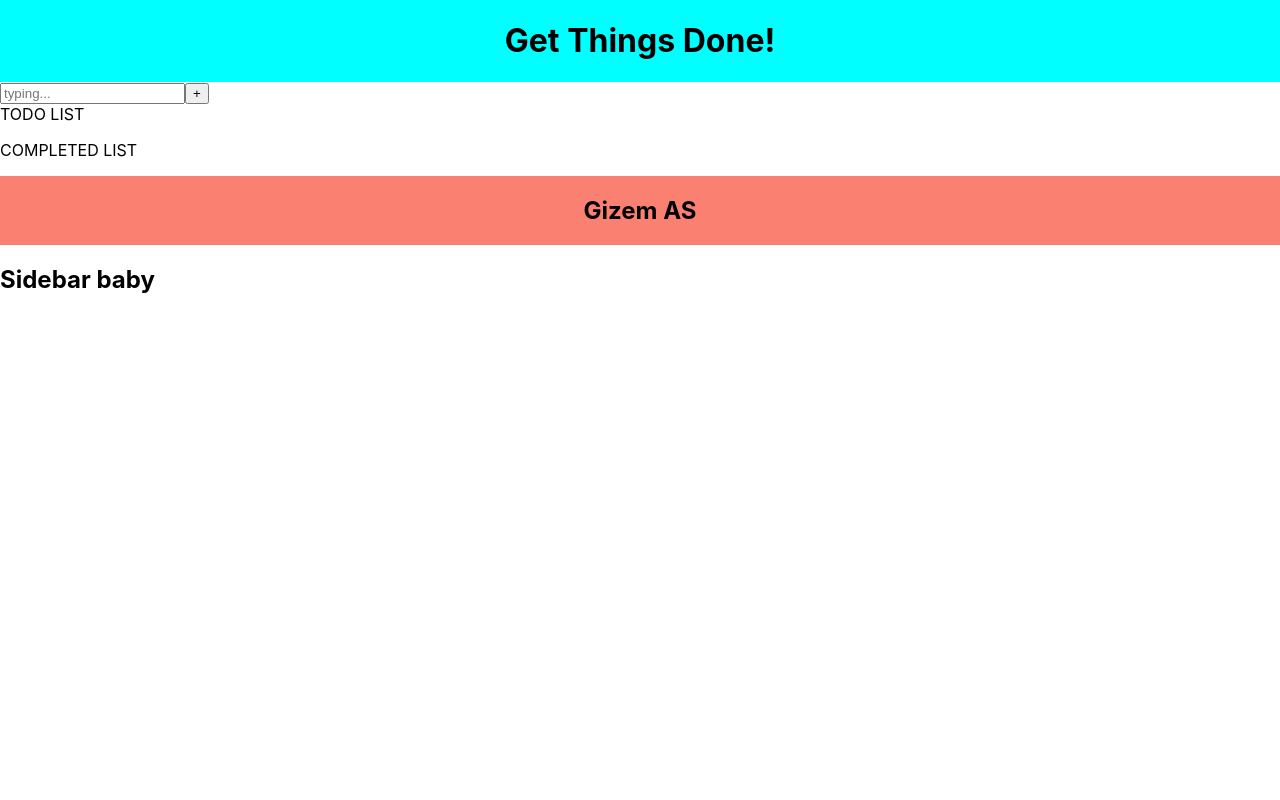
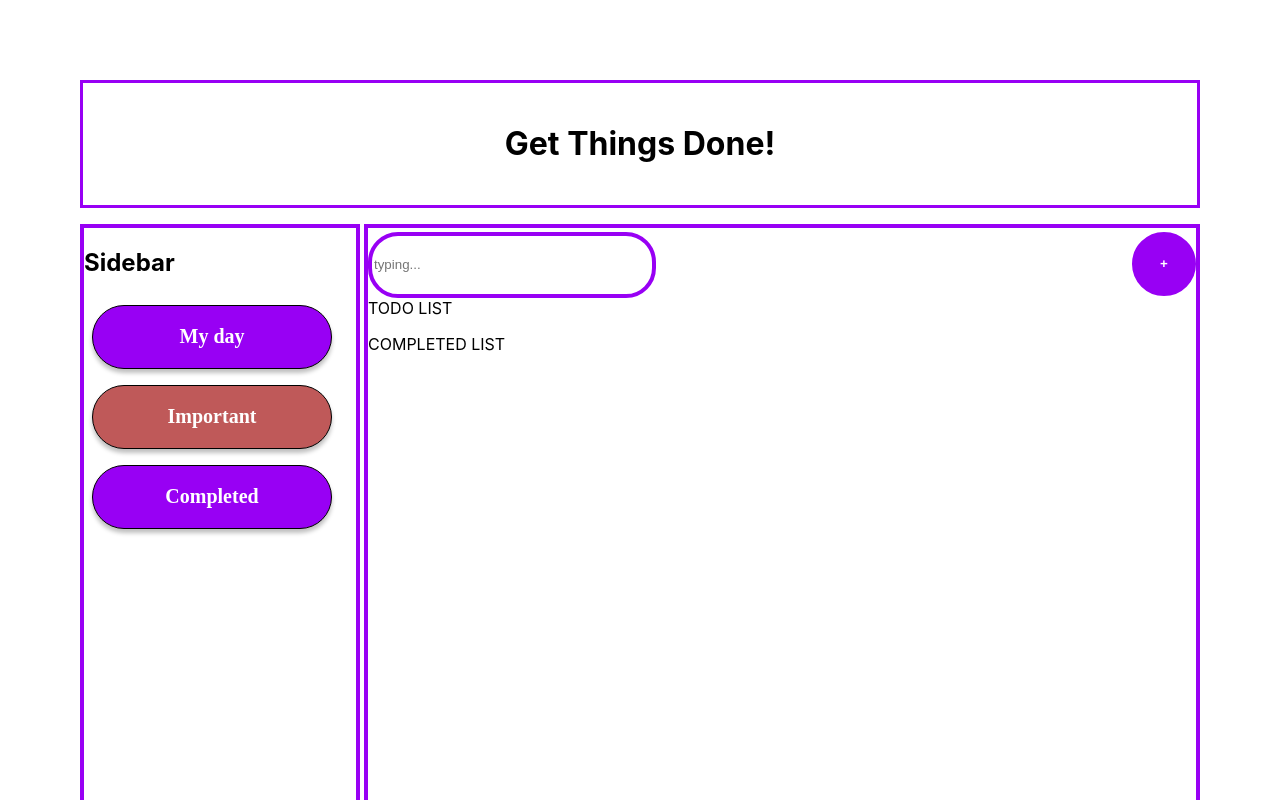
Before and after one commit to gizemayegul/todo_APP, a React (Create React App) app: page / in a window 1280 px wide. Shown: the top 800 px of the page. Built offline with nearby package versions, Linux system fonts and the light colour scheme.

Commit message:
latest changes

```diff
--- a/src/App.js
+++ b/src/App.js
@@ -2,9 +2,10 @@ import React from 'react';
 import TodoComponent from './components/TodoComponent';
 import Header from './components/Header';
 import Footer from './components/Footer';
-import Sidebar from './components/Sidebar';
 import { useReducer, useState } from "react";
 import { v4 as uuid } from 'uuid';
+
+
 const initialTodos = [];
 const reducer = (state, action) => {
   switch (action.type) {
@@ -49,7 +50,7 @@ function App() {
   const notCompletedTodos = todos.filter((todo => todo.completed === false));
   return (
     <div >
-      <Header/>
+      <Header />
       <TodoComponent
         handleAdd={handleAdd}
         handleComplete={handleComplete}
@@ -61,8 +62,8 @@ function App() {
         setItem={setItem}
 
       />
-      <Footer/>
-      <Sidebar/>
+      <Footer />
+
     </div>
   );
 }
--- a/src/components/Sidebar.js
+++ /dev/null
@@ -1,11 +0,0 @@
-import React from 'react';
-
-const Sidebar = () => {
-    return (
-        <div>
-            <h2>Sidebar baby</h2>
-        </div>
-    );
-};
-
-export default Sidebar;
--- a/src/components/TodoComponent.js
+++ b/src/components/TodoComponent.js
@@ -8,35 +8,51 @@ import { faTrash } from '@fortawesome/free-solid-svg-icons';
 const TodoComponent = (props) => {
 
     return (
+        <div className='container'>
+            <aside className='sidebar'>
+                <h1>
+                    Sidebar
+                </h1>
+                <div>
+                    <button className='filter-button'>
+                        <span className='filter-buttontext'>My day </span>
+                    </button>
+                    <button style={{background:"rgba(191, 89, 89, 1)"}}
+                     className='filter-button'>
+                        <span className='filter-buttontext'>Important</span>
+                    </button>
+                    <button className='filter-button' >
+                        <span className='filter-buttontext'>Completed</span></button>
+                </div>
 
-        <div >
+            </aside>
+            <main className='content'>
                 <form onSubmit={props.handleAdd}>
                     <input
+                        className='input-field'
                         placeholder='typing...'
                         onChange={props.handleNewTodo}
                         value={props.item}
                         type='text'
                         id='text'
                     ></input>
-                <button type="submit" ><span>+</span></button>
+                    <button className='input-button' type="submit" >
+                        <span className='plus-icon'>+</span>
+                        </button>
                 </form>
                 <div >
                     <label htmlFor='todo-list'>TODO LIST</label>
                     <ul
-                    id="todo-list"
-
 
                     >
                         {props.notCompletedTodos.map(todo => (
                             <li
-
+                                className='todo-list'
                                 key={todo.id}
                                 style={{
                                     listStyle: 'none',
                                     textDecoration: todo.completed ? 'line-through' : 'none',
                                 }}
-
-
                             >
                                 <label htmlFor='item1'>
                                     <input
@@ -82,6 +98,8 @@ const TodoComponent = (props) => {
                         ))}
                     </ul>
                 </div>
+            </main>
+
         </div>
     );
 };
--- a/src/index.css
+++ b/src/index.css
@@ -1,5 +1,7 @@
 body {
-  margin: 0;
+  margin: 5rem;
+  padding: 0;
+  height: 100%;
   font-family: -apple-system, BlinkMacSystemFont, 'Segoe UI', 'Roboto', 'Oxygen',
     'Ubuntu', 'Cantarell', 'Fira Sans', 'Droid Sans', 'Helvetica Neue',
     sans-serif;
@@ -12,15 +14,132 @@ code {
     monospace;
 }
 
-.header{
+.header {
+  display: flex;
+  box-sizing: border-box;
+  border: 3px #9800F4 solid;
+  align-items: center;
+  justify-content: space-around;
+  padding: 20px;
+  min-height: 5vh;
+}
+
+.container {
+  display: flex;
+  height: 100vh;
+  margin-top: 1rem;
+}
+
+.sidebar {
+  width: 25%;
+  min-height: 10vh;
+  box-sizing: border-box;
+  border: 0.25rem #9800F4 solid;
+  justify-content: space-around;
+  align-items: center;
+
+}
+
+.filter-button {
+  background: #9800F4;
+  box-sizing: border-box;
+  border: 1px solid #000000;
+  box-shadow: 0px 4px 4px rgba(0, 0, 0, 0.25);
+  border-radius: 2rem;
+  width: 15rem;
+  height: 4rem;
+  margin: 0.5rem;
+}
+
+.filter-buttontext {
+  font-family: 'Karla';
+  font-style: normal;
+  font-weight: 700;
+  font-size: 20px;
+  line-height: 23px;
+  padding: 20px;
+  color: #FFFFFF;
+}
+
+.content {
+  position: relative;
+  flex-grow: 1;
+  min-height: 10vh;
+  border: 0.25rem #9800F4 solid;
+  margin-left: 0.25rem;
+  display: inline-flexbox;
+
+}
+
+.input-button {
+  position: absolute;
+  width: 4rem;
+  height: 4rem;
+  background: #9800F4;
+  border: 2px solid #9800F4;
+  border-radius: 5rem;
+  top: 0.25rem;
+  right: 0;
+  bottom: 0;
+}
+
+.plus-icon {
+  width: 1rem;
+  height: 2rem;
+  color: #FFFFFF;
+  font-weight: 700;
+
+}
+
+.input-field {
+  margin-top: 0.25rem;
+  background: #FFFFFF;
+  border: 0.25rem solid #9800F4;
+  border-radius: 30px;
+  width: 61rem;
+  height: 3.5rem;
+
+}
+
+
+.footer {
+  margin-top: 1rem;
   display: flex;
   align-items: center;
-  background-color: aqua;
   justify-content: space-around;
+  min-height: 10vh;
+  border: 0.25rem #9800F4 solid;
+
 }
-.footer{
-  display: flex;
-  align-items: center;
-  background-color: salmon;
-  justify-content: space-around;
+
+
+@media only screen and (max-width: 768px) {
+  .container {
+    flex-direction: column;
+  }
+
+  .input-field {
+    width: 50%;
+  }
+
+  .todo-list
+
+  .sidebar,
+  .content {
+    width: 100%;
+    max-height: none;
+  }
+
+  .filter-button {
+    border-radius: 2rem;
+    width: 10rem;
+    height: 2rem;
+    margin: 0.w5rem;
+  }
 }
+
+@media (min-width: 1200px) {
+  .input-field {
+    width: 33.33%;
+  }
+}
```
Lines whose indentation alone changed are shown as unchanged.
